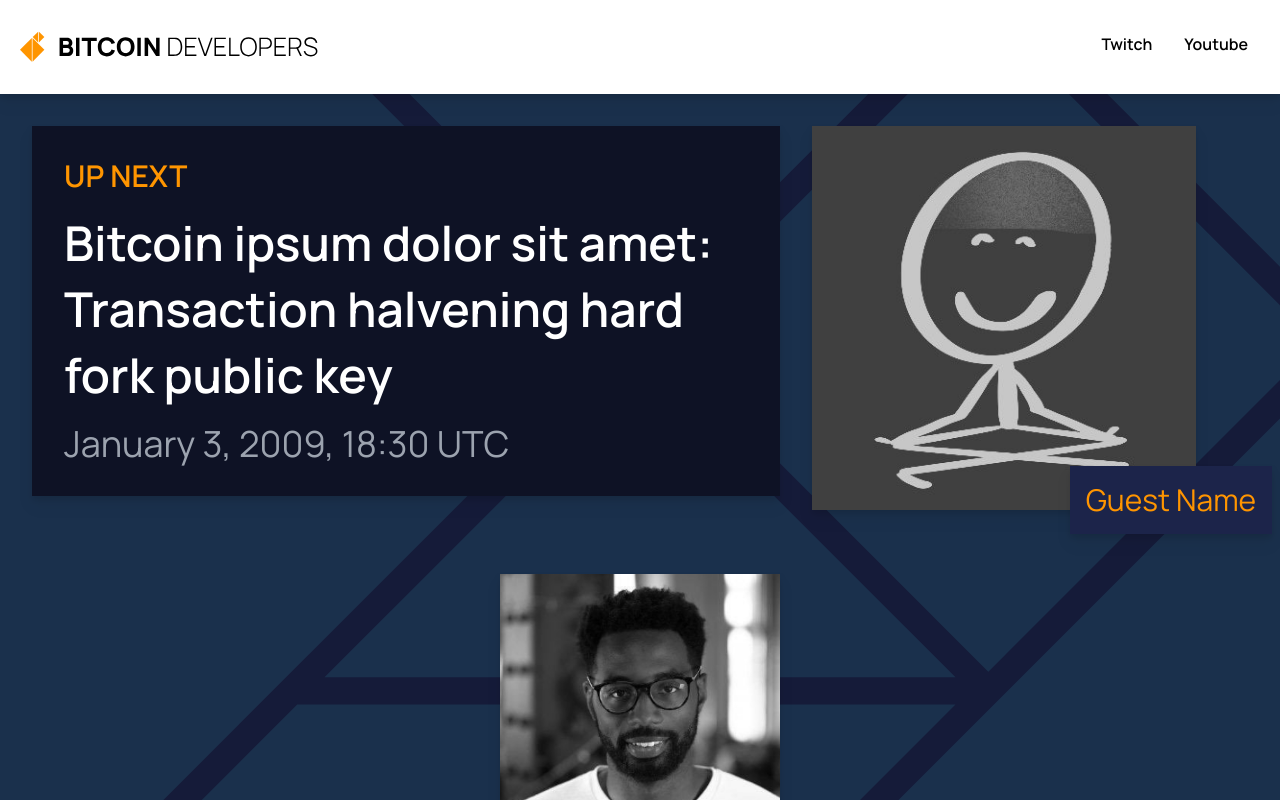
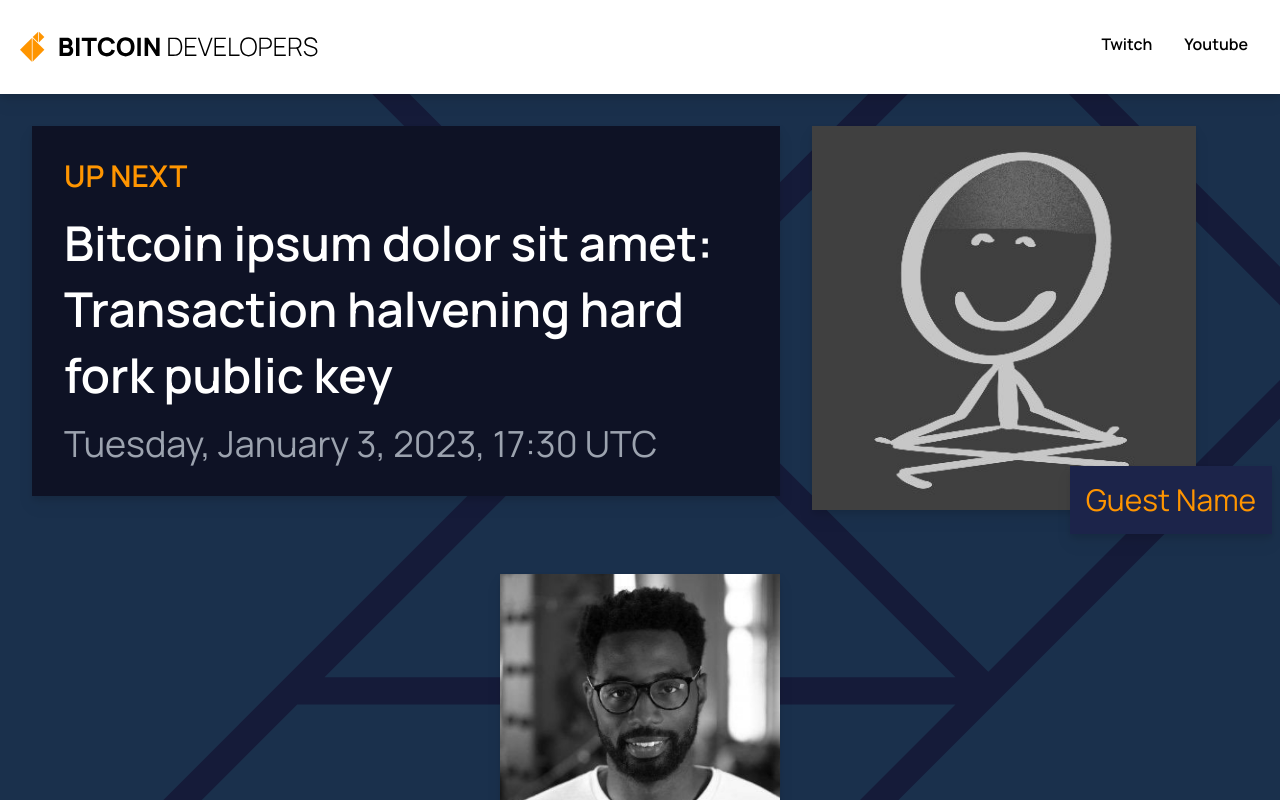
Before and after one commit to ConorOkus/bitcoindevelopers.xyz, a Next.js app: page / in a window 1280 px wide. Shown: the top 800 px of the page. Built offline with nearby package versions, Linux system fonts and the light colour scheme; no server answers; some icons are missing.

Commit message:
Added twitch stream to homepage

```diff
--- /dev/null
+++ b/components/TwitchStream.tsx
@@ -0,0 +1,19 @@
+interface TwitchStreamProps {
+  src: string
+}
+
+export default function TwitchStream(props:TwitchStreamProps){
+  return(
+    <div className="relative h-0 w-full pb-[56.25%] overflow-hidden">
+      <iframe
+        src={props.src}
+        frameBorder="0"
+        allowFullScreen={true}
+        scrolling="no"
+        height="1080"
+        width="1920"
+        className="w-full absolute top-0 left-0 h-full"
+      ></iframe>
+    </div>
+  )
+}
--- a/pages/api/checkStream.ts
+++ b/pages/api/checkStream.ts
@@ -49,7 +49,7 @@ export default async function handler(
 
   if(!await data.access_token) return false
   else {
-    const twitchResponse = await fetch('https://api.twitch.tv/helix/streams?user_login=' + process.env.TWITCH_USER_LOGIN, {
+    const twitchResponse = await fetch('https://api.twitch.tv/helix/streams?user_login=' + process.env.NEXT_PUBLIC_TWITCH_USER_LOGIN, {
       method: 'GET',
       headers: {
         'Client-ID': process.env.TWITCH_CLIENT_ID + '',
--- a/pages/index.tsx
+++ b/pages/index.tsx
@@ -3,12 +3,13 @@ import upcoming from "../upcoming.json"
 import Image from "next/image"
 import Button from "../components/Button"
 import tags from "../tags.json"
-import React from "react"
+import React, {useState} from "react"
 import fs from "fs"
 import path from "path"
 import matter from "gray-matter"
 import TagRow from "../components/TagRow"
 import EpisodeGrid from "../components/EpisodeGrid"
+import TwitchStream from "../components/TwitchStream";
 
 export async function getStaticProps(){
   const files = fs.readdirSync(path.join('episodes'))
@@ -29,6 +30,13 @@ export async function getStaticProps(){
 }
 
 export default function Home({episodes}: {episodes: Array<any>;}){
+  const [twitchLive, setTwitchLive] = useState(false)
+  const checkedStream = React.useRef(false)
+
+  const currentTime = new Date()
+  const upcomingDateTime = new Date(upcoming.dateTime)
+  const twitchSrc = "https://player.twitch.tv/?channel=" + process.env.NEXT_PUBLIC_TWITCH_USER_LOGIN + "&parent=" + process.env.NEXT_PUBLIC_BD_DOMAIN
+
   const navLinks = [
     {
       label: 'Twitch',
@@ -60,8 +68,23 @@ export default function Home({episodes}: {episodes: Array<any>;}){
     return formatted
   }
 
+  React.useEffect(()=>{
+    if(!checkedStream.current) {
+      fetch('/api/checkStream')
+        .then((response) => response.json())
+        .then((result)=>{
+          if(result.success && result.streaming) setTwitchLive(true)
+          return result
+        })
+    }
+    return ()=> {checkedStream.current = true}
+  }, [twitchLive])
+
   return (
     <Layout>
+      {twitchLive || currentTime.getTime() > upcomingDateTime.getTime() ?
+        <TwitchStream src={twitchSrc} />
+      :
         <div className="bg-dark-1 bg-center bg-cover p-8 lg:grid lg:grid-cols-8 lg:gap-8">
           <div className="lg:w-full lg:col-span-5">
             <div className="bg-bd-navy-100 text-white p-8 flex flex-col space-y-2 drop-shadow-lg mb-8 md:space-y-4 lg:w-full">
@@ -72,7 +95,10 @@ export default function Home({episodes}: {episodes: Array<any>;}){
                 {upcoming.title}
               </p>
               <p className="text-gray-400 text-xl font-light md:text-3xl lg:text-4xl">
-              January 3, 2009, 18:30 UTC
+                {upcomingDateTime.toLocaleDateString('en-US', {weekday: 'long', year: 'numeric', month: 'long', day: 'numeric'})}, {upcomingDateTime.toLocaleTimeString('en-UK', {
+                  timeZone: 'UTC',
+                  timeStyle: 'short',
+                })} UTC
               </p>
             </div>
           </div>
@@ -111,6 +137,7 @@ export default function Home({episodes}: {episodes: Array<any>;}){
             </div>
           </div>
         </div>
+      }
 
       <div className="p-8 flex flex-col space-y-8">
         <p className="text-center text-lg md:text-2xl lg:text-3xl xl:text-4xl max-w-4xl mx-auto">
--- a/upcoming.json
+++ b/upcoming.json
@@ -9,5 +9,6 @@
         "name": "Conor Okus",
         "image": "ConorOkus.jpg",
         "placeholderImage": "ConorOkus@16px.jpg"
-    }
+    },
+    "dateTime": "2023-01-03 17:30 UTC"
 }
```
Also changed, not shown: 1 other file (tests, documents, lock files or other folders). Lines whose indentation alone changed are shown as unchanged.
